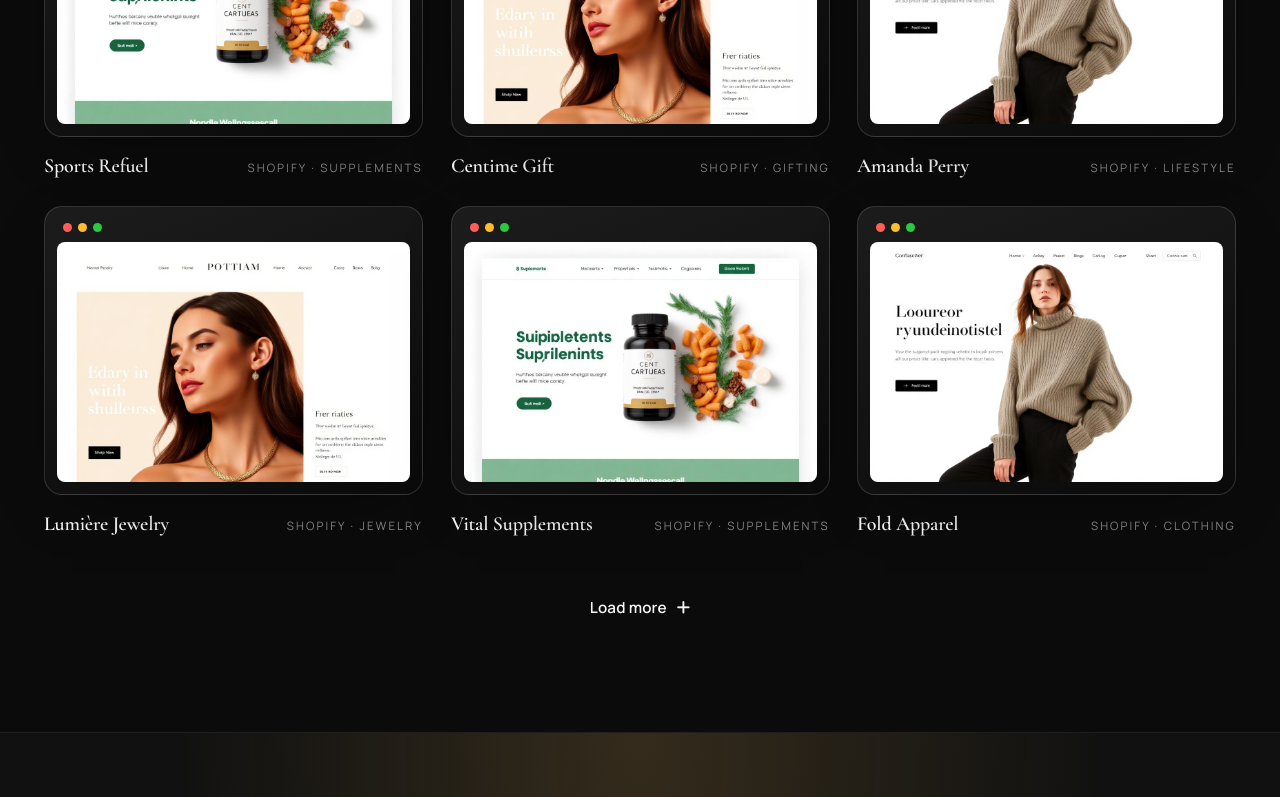
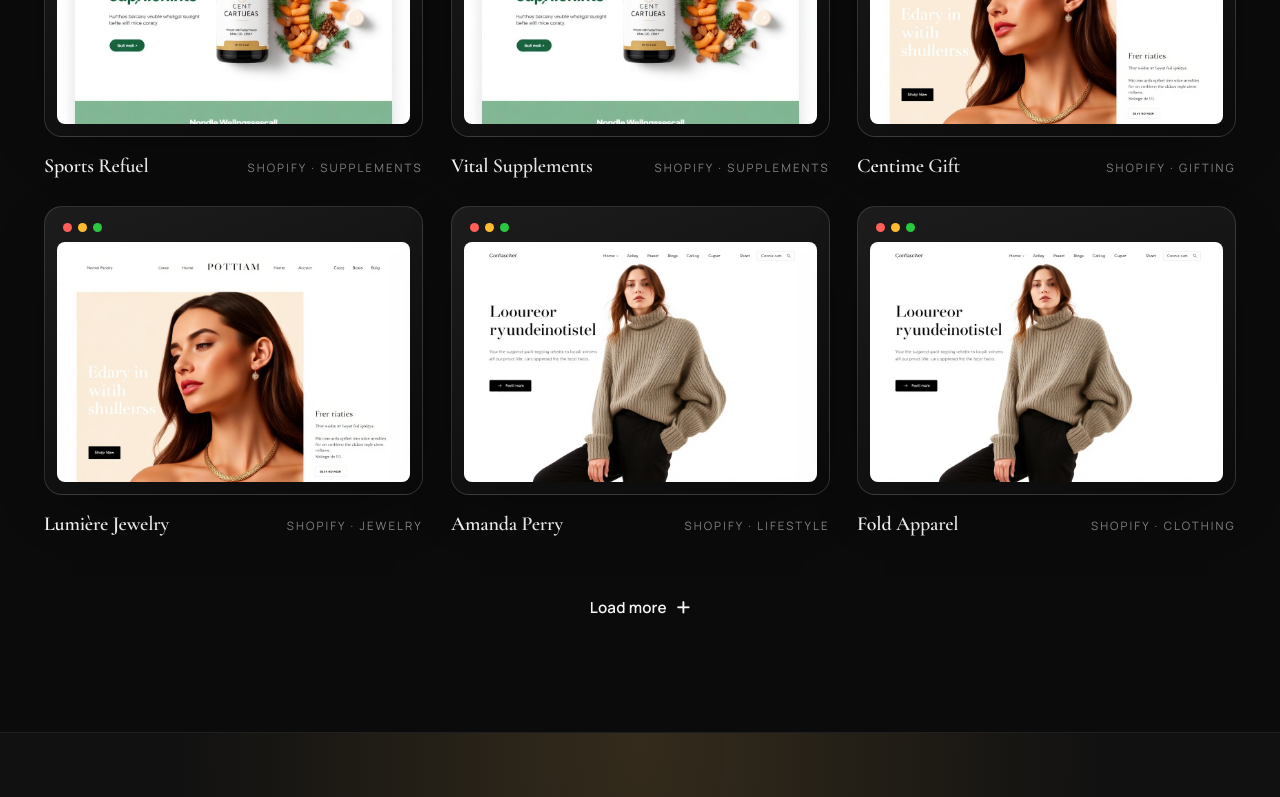
Before and after one commit to meerwebservices/ghulammeerjilani, a Vue app: page / in a window 1280 px wide. Shown: the part 3468-4265 px from the top of the page. Built offline with nearby package versions, Linux system fonts and the light colour scheme.

Commit message:
update-1

```diff
--- a/src/App.vue
+++ b/src/App.vue
@@ -81,7 +81,7 @@
       <div class="container about">
         <div class="about__media reveal">
           <div class="about__img"><img src="/assets/img/portrait1.png" alt="Ghulam Meer Jilani" loading="lazy" /></div>
-          <div class="about__pill"><i class="fa-solid fa-award" /> 5+ years experience</div>
+          <div class="about__pill"><i class="fa-solid fa-award" /> 3+ years experience</div>
         </div>
         <div class="about__content reveal">
           <p class="section-mini">About</p>
@@ -305,35 +305,106 @@ const NAV = [
 ]
 
 const STACK = [
-  { name: 'HTML5', file: 'html5.svg' }, { name: 'CSS3', file: 'css3.svg' }, { name: 'Scss', file: 'scss.svg' },
-  { name: 'Tailwind', file: 'tailwindcss.svg' }, { name: 'JavaScript', file: 'javascript.svg' }, { name: 'jQuery', file: 'jquery.svg' },
-  { name: 'React', file: 'react.svg' }, { name: 'PHP', file: 'php.svg' }, { name: 'MySQL', file: 'mysql.svg' },
-  { name: 'WordPress', file: 'wordpress.svg' }, { name: 'Shopify', file: 'shopify.svg' }, { name: 'GitHub', file: 'github.svg' }, { name: 'Figma', file: 'figma.svg' },
+  { name: 'HTML5', file: 'html5.svg' },
+  { name: 'CSS3', file: 'css3.svg' },
+  { name: 'Scss', file: 'scss.svg' },
+  { name: 'Tailwind', file: 'tailwindcss.svg' },
+  { name: 'JavaScript', file: 'javascript.svg' },
+  { name: 'jQuery', file: 'jquery.svg' },
+  { name: 'React', file: 'react.svg' },
+  { name: 'PHP', file: 'php.svg' },
+  { name: 'MySQL', file: 'mysql.svg' },
+  { name: 'WordPress', file: 'wordpress.svg' },
+  { name: 'Shopify', file: 'shopify.svg' },
+  { name: 'GitHub', file: 'github.svg' },
+  { name: 'Figma', file: 'figma.svg' },
 ]
 const marqueeStack = [...STACK, ...STACK]
 
 const SERVICES = [
-  { icon: 'fa-brands fa-shopify', title: 'Shopify Development', desc: 'Custom themes, Liquid sections, app integrations, and Shopify 2.0 builds engineered for conversion.' },
-  { icon: 'fa-brands fa-wordpress', title: 'WordPress Builds', desc: 'Custom themes, Elementor, ACF, WooCommerce — fast, secure and SEO-ready websites.' },
-  { icon: 'fa-solid fa-bolt', title: 'Speed & Performance', desc: 'Core Web Vitals optimisation, lazy loading, image pipelines, and lighthouse-perfect scores.' },
-  { icon: 'fa-solid fa-pen-ruler', title: 'Figma → Code', desc: 'Pixel-perfect responsive front-end from Figma, XD or Sketch — across desktop, tablet and mobile.' },
-  { icon: 'fa-solid fa-cart-shopping', title: 'DTC eCommerce', desc: 'Landing pages, product pages, upsells and storefront experiences proven to lift AOV and conversion.' },
-  { icon: 'fa-solid fa-headset', title: 'Maintenance & Care', desc: 'Monthly retainers for store updates, bug fixes, theme tweaks and ongoing optimisation.' },
+  {
+    icon: 'fa-brands fa-shopify',
+    title: 'Shopify Development',
+    desc: 'Custom themes, Liquid sections, app integrations, and Shopify 2.0 builds engineered for conversion.'
+  },
+  {
+    icon: 'fa-brands fa-wordpress',
+    title: 'WordPress Builds',
+    desc: 'Custom themes, Elementor, ACF, WooCommerce — fast, secure and SEO-ready websites.'
+  },
+  {
+    icon: 'fa-solid fa-bolt',
+    title: 'Speed & Performance',
+    desc: 'Core Web Vitals optimisation, lazy loading, image pipelines, and lighthouse-perfect scores.'
+  },
+  {
+    icon: 'fa-solid fa-pen-ruler',
+    title: 'Figma → Code',
+    desc: 'Pixel-perfect responsive front-end from Figma, XD or Sketch — across desktop, tablet and mobile.'
+  },
+  {
+    icon: 'fa-solid fa-cart-shopping',
+    title: 'DTC eCommerce',
+    desc: 'Landing pages, product pages, upsells and storefront experiences proven to lift AOV and conversion.'
+
+  },
+  {
+    icon: 'fa-solid fa-headset',
+    title: 'Maintenance & Care',
+    desc: 'Monthly retainers for store updates, bug fixes, theme tweaks and ongoing optimisation.'
+  },
 ]
 
 const PROJECTS = [
-  { title: 'Sports Refuel', sub: 'Shopify · Supplements', img: 'project-supplements.jpg', platform: 'shopify', niche: 'supplements' },
-  { title: 'Centime Gift', sub: 'Shopify · Gifting', img: 'project-jewelry.jpg', platform: 'shopify', niche: 'jewelry' },
-  { title: 'Amanda Perry', sub: 'Shopify · Lifestyle', img: 'project-clothing.jpg', platform: 'shopify', niche: 'clothing' },
-  { title: 'Lumière Jewelry', sub: 'Shopify · Jewelry', img: 'project-jewelry.jpg', platform: 'shopify', niche: 'jewelry' },
-  { title: 'Vital Supplements', sub: 'Shopify · Supplements', img: 'project-supplements.jpg', platform: 'shopify', niche: 'supplements' },
-  { title: 'Fold Apparel', sub: 'Shopify · Clothing', img: 'project-clothing.jpg', platform: 'shopify', niche: 'clothing' },
-  { title: 'Beade Agency', sub: 'WordPress · Agency', img: 'project-wp-agency.jpg', platform: 'wordpress', niche: 'agency' },
-  { title: 'Lavelin Skincare', sub: 'WordPress · Skincare', img: 'project-skincare.jpg', platform: 'wordpress', niche: 'skincare' },
-  { title: 'Aurea Atelier', sub: 'Shopify · Jewelry', img: 'project-jewelry.jpg', platform: 'shopify', niche: 'jewelry' },
-  { title: 'Northwind WP', sub: 'WordPress · Agency', img: 'project-wp-agency.jpg', platform: 'wordpress', niche: 'agency' },
-  { title: 'Botanic Glow', sub: 'WordPress · Skincare', img: 'project-skincare.jpg', platform: 'wordpress', niche: 'skincare' },
-  { title: 'Pure Form', sub: 'Shopify · Clothing', img: 'project-clothing.jpg', platform: 'shopify', niche: 'clothing' },
+  {
+    title: 'Sports Refuel',
+    sub: 'Shopify · Supplements',
+    img: 'project-supplements.jpg',
+    platform: 'shopify',
+    niche: 'supplements'
+  },
+  {
+    title: 'Vital Supplements',
+    sub: 'Shopify · Supplements',
+    img: 'project-supplements.jpg',
+    platform: 'shopify',
+    niche: 'supplements'
+  },
+  {
+    title: 'Centime Gift',
+    sub: 'Shopify · Gifting',
+    img: 'project-jewelry.jpg',
+    platform: 'shopify',
+    niche: 'jewelry'
+  },
+  {
+    title: 'Lumière Jewelry',
+    sub: 'Shopify · Jewelry',
+    img: 'project-jewelry.jpg',
+    platform: 'shopify',
+    niche: 'jewelry'
+  },
+  {
+    title: 'Amanda Perry',
+    sub: 'Shopify · Lifestyle',
+    img: 'project-clothing.jpg',
+    platform: 'shopify',
+    niche: 'clothing'
+  },
+  {
+    title: 'Fold Apparel',
+    sub: 'Shopify · Clothing',
+    img: 'project-clothing.jpg',
+    platform: 'shopify',
+    niche: 'clothing'
+  },
+  {
+    title: 'Beade Agency',
+    sub: 'WordPress · Agency',
+    img: 'project-wp-agency.jpg',
+    platform: 'wordpress',
+    niche: 'agency'
+  },
 ]
 
 const EXPERIENCE = [
--- a/src/main.js
+++ b/src/main.js
@@ -1,5 +1,6 @@
 import { createApp } from 'vue'
 import App from './App.vue'
 import './styles/portfolio.css'
+import './styles/meer.css'
 
 createApp(App).mount('#app')
```
Also changed, not shown: src/styles/meer.css (added).
